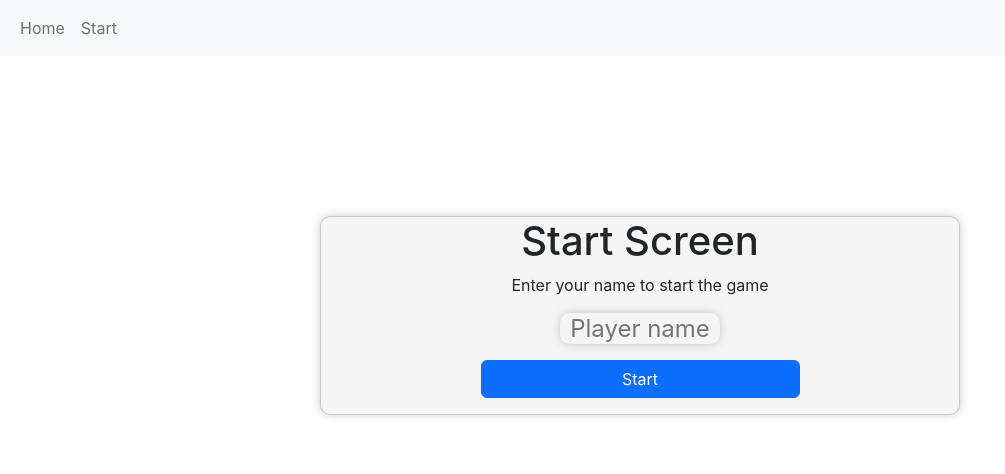
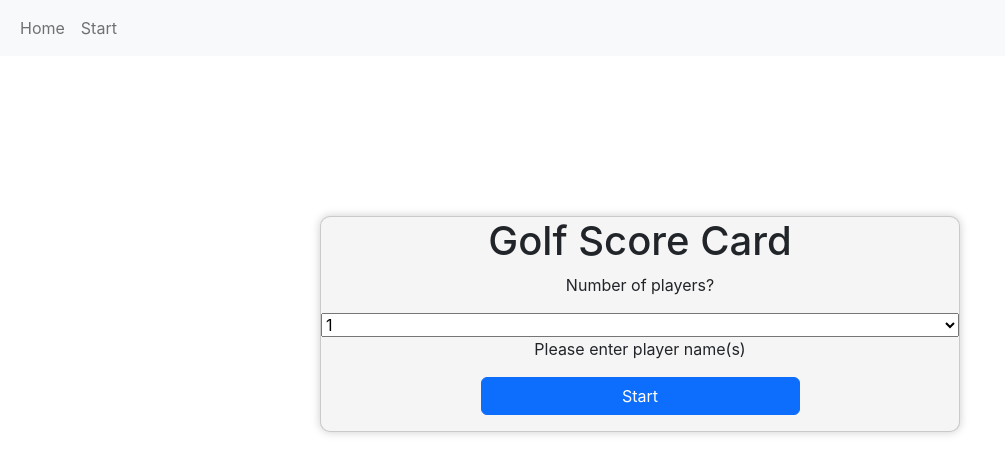
Before and after one commit to Chase-Forestello/GolfApp, a React (Create React App) app: page /golf-app/start in a window 1280 px wide. Shown: the top 474 px of the page, without its empty margins (0-1005 px from the left). Built offline with nearby package versions, Linux system fonts and the light colour scheme.

Commit message:
working on player data

```diff
--- a/src/App.js
+++ b/src/App.js
@@ -1,17 +1,19 @@
 import './App.css'; // import the css file
-import StartScreen from './components/StartScreen'; // import the start screen component
+import PlayerNames from './components/PlayerNames'; // import the start screen component
 import { BrowserRouter as Router, Route, Routes } from "react-router-dom"; // import the router
 import Header from './components/Header'; // import the header component
 import Home from './components/Home'; // import the home component
 
 function App() {
+  let players = []; // create an empty array to store the player names
+  let course = ""; // create an empty string to store the course name
   return (
     <Router>
       <div className="App">
         <Header />
         <Routes>
-          <Route path="/golf-app" element={<StartScreen />} />
-          <Route path="/golf-app/start" element={<StartScreen />} />
+          <Route path="/golf-app" element={<PlayerNames />} /> {/* set the start screen as the default screen (course selection) */}
+          <Route path="/golf-app/start" element={<PlayerNames />} />
           <Route path="/golf-app/home" element={<Home />} />
         </Routes>
       </div>
--- a/src/components/StartScreen.jsx
+++ b/src/components/CourseSelection.jsx
@@ -1,9 +1,9 @@
 import React, { useEffect, useState } from "react";
 import { useNavigate } from "react-router-dom";
 import { Link } from "react-router-dom";
-import "../styles/StartScreen.css";
+import "../styles/PlayerNames.css";
 
-export default function StartScreen(props) {
+export default function PlayerNames(props) {
   let navigate = useNavigate();
 
   const [name, setName] = useState("");
@@ -11,7 +11,8 @@ export default function StartScreen(props) {
   function handleNameClick() {
     if (name.length > 0) {
       console.log("Name: " + name);
-      navigate("/golf-app/home");
+      // navigate("/golf-app/home");
+      navigate("/golf-app/course-selection");
     } else {
       alert("Please enter your name");
     }
@@ -19,8 +20,8 @@ export default function StartScreen(props) {
 
   return (
     <div className="card start-card">
-      <h1>Start Screen</h1>
-      <p>Enter your name to start the game</p>
+      <h1>Golf Score Card</h1>
+      <p>Select a course</p>
       <input
         className="start-name-input"
         name="name"
--- a/src/components/Header.jsx
+++ b/src/components/Header.jsx
@@ -1,5 +1,5 @@
 import React, { useEffect, useState } from "react";
-import "../styles/StartScreen.css";
+import "../styles/PlayerNames.css";
 import {NavLink, Link} from 'react-router-dom';
 
 export default function Header(props) {
--- /dev/null
+++ b/src/components/PlayerNames.jsx
@@ -0,0 +1,69 @@
+import React, { useEffect, useState } from "react";
+import { useNavigate } from "react-router-dom";
+import { Link } from "react-router-dom";
+import "../styles/PlayerNames.css";
+import players from "../data/players.json";
+import { Dropdown } from "bootstrap";
+
+export default function PlayerNames(props) {
+  let navigate = useNavigate();
+
+  const [name, setName] = useState("");
+  const [count, setCount] = useState(0);
+
+  function handleNameClick() {
+    if (name.length > 0) {
+      console.log("Name: " + name);
+      // navigate("/golf-app/home");
+      console.log(players);
+      players.push({name: {name}});
+      // navigate("/golf-app/course-selection");
+    } else {
+      alert("Please enter your name");
+    }
+  }
+
+  function handleCountClick() {
+    let count = document.getElementById("playerCount").value;
+    setCount(count);
+    console.log(count);
+  }
+
+  function NameInputs() {
+    let inputs = [];
+    for (let i = 0; i < count; i++) {
+      inputs.push(
+        <input
+          className="start-name-input"
+          name="name"
+          key={i}
+          type="text"
+          placeholder="Player name"
+          onChange={handleCountClick}
+        />
+      );
+    }
+    return inputs;
+  }
+
+  return (
+    <div className="card start-card">
+      <h1>Golf Score Card</h1>
+      <p>Number of players?</p>
+      <select id="playerCount" onClick={handleCountClick}>
+        <option value="1">1</option>
+        <option value="2">2</option>
+        <option value="3">3</option>
+        <option value="4">4</option>
+      </select>
+      <p>Please enter player name(s)</p>
+      <NameInputs/>
+      <button
+        className="btn btn-primary start-button"
+        onClick={handleNameClick}
+      >
+        Start
+      </button>
+    </div>
+  );
+}
--- /dev/null
+++ b/src/data/players.json
@@ -0,0 +1 @@
+["Players"]
--- a/src/styles/StartScreen.css
+++ b/src/styles/PlayerNames.css
@@ -14,7 +14,7 @@
     margin-top: 10rem
 }
 .start-name-input{
-    width: 25%;
+    width: 75%;
     height: 100%;
     border: none;
     border-radius: 10px;
```
